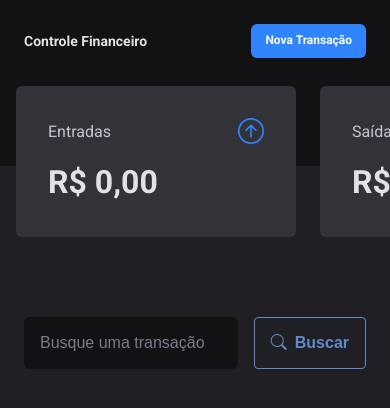
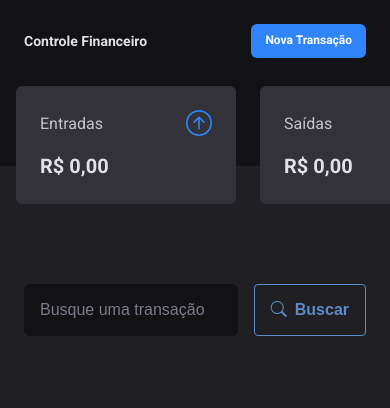
Before and after one commit to diegofchagas/controller-money-web, a React (Vite) app: page / in a window 390 px wide. Shown: the top 408 px of the page. Built offline with nearby package versions, Linux system fonts and the light colour scheme.

Commit message:
adicionando responsividade aos cards

```diff
--- a/src/components/Cards/styles.js
+++ b/src/components/Cards/styles.js
@@ -4,6 +4,7 @@ export const Card = styled.div`
   background: ${({cor}) => cor};
   padding: 2rem;
   border-radius: 6px;
+ min-width:220px;
 
 
   img {
@@ -29,27 +30,21 @@ export const Card = styled.div`
     display: block;
     margin-top: 1rem;
     font-size: 2rem;
-
     font-family: "Roboto";
-
     font-weight: 700;
     font-size: 32px;
     line-height: 140%;
-
     color: #e1e1e6;
   }
 
-  @media (max-width: 750px) {
-  width: 17.5rem;
-
-
+  @media (max-width: 950px) {
+  padding: 1.5rem;
     p {
       font-size: 1rem;
     }
 
-    span {
+    .valor {
       font-size: 1.25rem;
     }
-
   }
 `;
```
